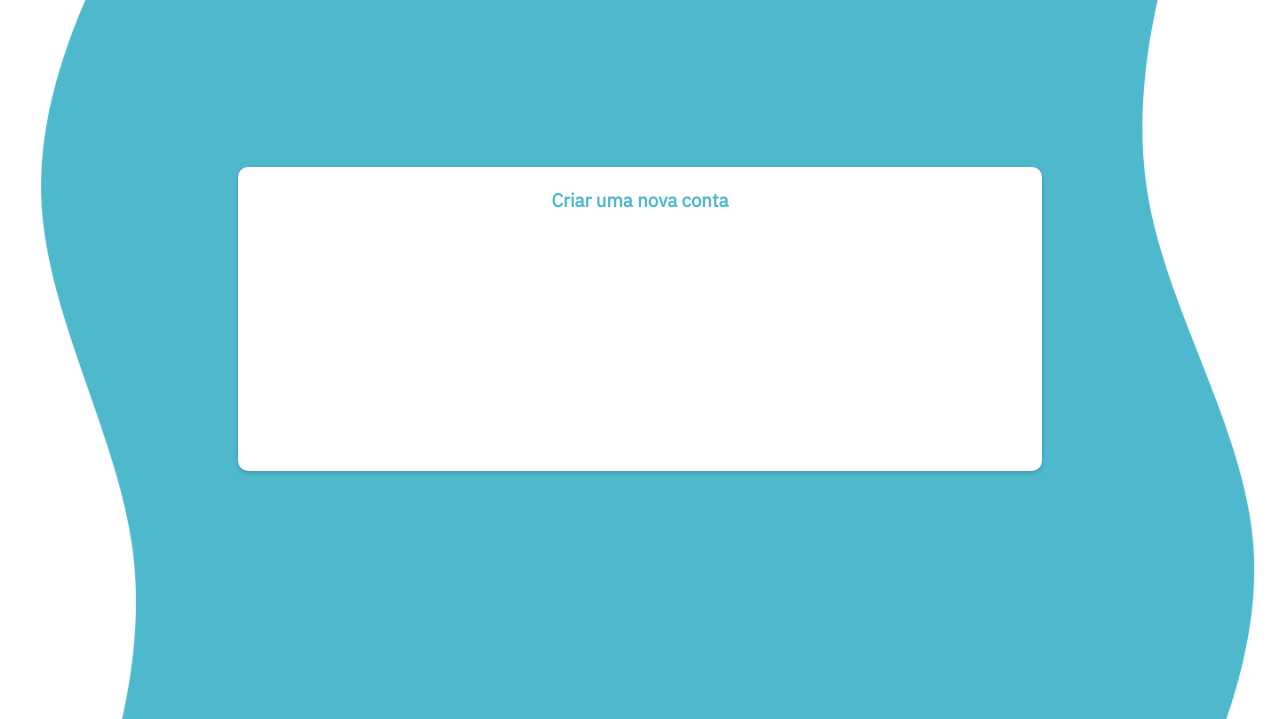
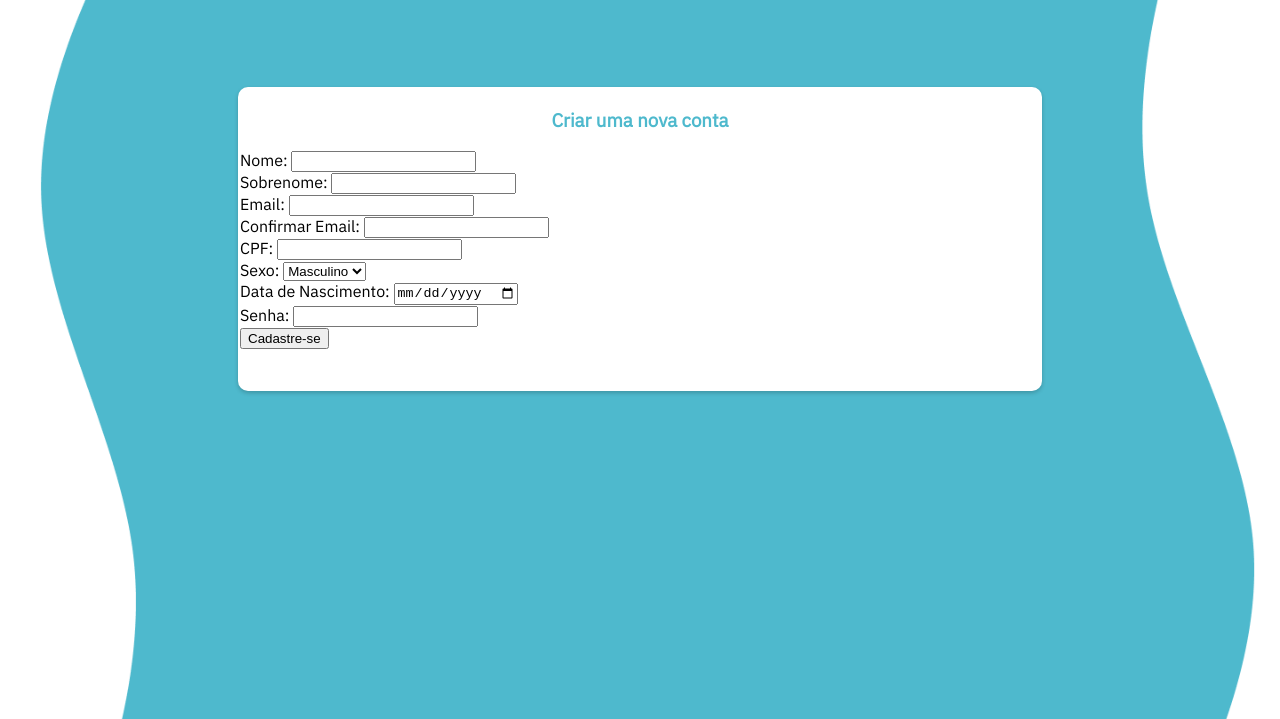
Before and after one commit to m4riah/Projeto_OceanLife, a plain HTML site: page cad/cadastro.html in a window 1280 px wide. Shown: the part 81-800 px from the top of the page. Drawn offline with Linux system fonts and the light colour scheme.

Commit message:
criando form de cadastro

```diff
--- a/cad/cadastro.html
+++ b/cad/cadastro.html
@@ -1,5 +1,6 @@
 <!DOCTYPE html>
 <html lang="en">
+
 <head>
     <meta charset="UTF-8">
     <meta name="viewport" content="width=device-width, initial-scale=1.0">
@@ -10,6 +11,7 @@
     <link rel="icon" href="img/logo.png" type="image/x-icon">
     <title>Cadastro - Ocean Life</title>
 </head>
+
 <body>
     <header>
         <div class="title">
@@ -20,10 +22,45 @@
     <main>
         <div class="box">
             <h3>Criar uma nova conta</h3>
+            <div class="input-name">
+                <label for="nome">Nome:</label>
+                <input type="text" id="nome" name="nome" required>
+            </div>
+            <div class="input-lastname">
+                <label for="sobrenome">Sobrenome:</label>
+                <input type="text" id="sobrenome" name="sobrenome" required>
+            </div>
             <div class="input-email">
-                <label for="email"></label>
+                <label for="email">Email:</label>
+                <input type="email" id="email" name="email" required>
             </div>
+            <div class="input-email-confirm">
+                <label for="email-confirm">Confirmar Email:</label>
+                <input type="email" id="email-confirm" name="email-confirm" required>
+            </div>
+            <div class="input-cpf">
+                <label for="cpf">CPF:</label>
+                <input type="text" id="cpf" name="cpf" required>
+            </div>
+            <div class="input-sexo">
+                <label for="sexo">Sexo:</label>
+                <select id="sexo" name="sexo" required>
+                    <option value="masculino">Masculino</option>
+                    <option value="feminino">Feminino</option>
+                    <option value="outro">Outro</option>
+                </select>
+            </div>
+            <div class="input-data-nascimento">
+                <label for="data-nascimento">Data de Nascimento:</label>
+                <input type="date" id="data-nascimento" name="data-nascimento" required>
+            </div>
+            <div class="input-senha">
+                <label for="senha">Senha:</label>
+                <input type="password" id="senha" name="senha" required>
+            </div>
+            <a href="/home.html"><button type="submit">Cadastre-se</button></a>
         </div>
     </main>
 </body>
+
 </html>
--- a/css/cadastro.css
+++ b/css/cadastro.css
@@ -26,7 +26,7 @@ body {
     border-radius: 10px;
     box-shadow: 0 2px 4px rgba(0, 0, 0, 0.2);
     position: fixed;
-    top: 50%;
+    top: 40%;
     left: 50%;
     transform: translate(-50%, -50%);
 }
```
